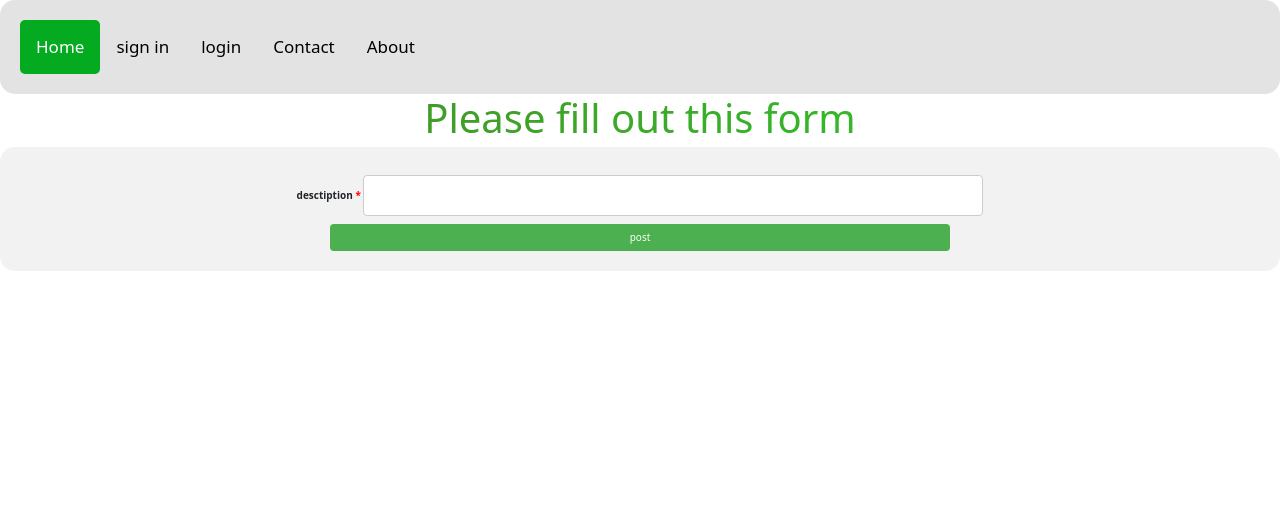
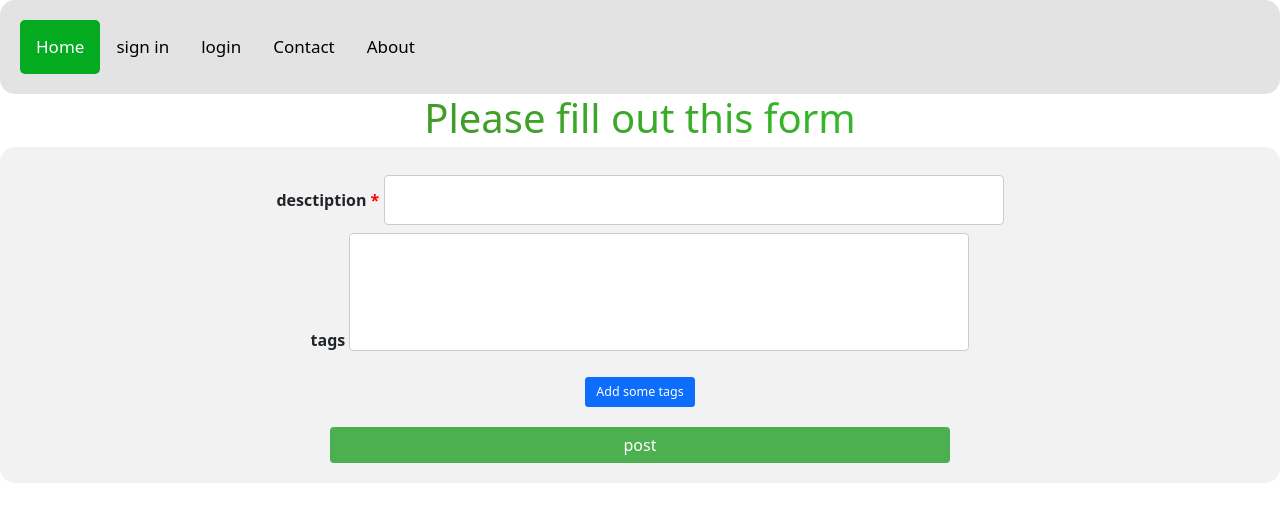
Before and after one commit to Aliasghar-Salimi/flask-web-project, a Flask app: page /create-post/ in a window 1280 px wide. Shown: the top 522 px of the page. Run offline with Flask 3, Linux system fonts and the light colour scheme; lists and menus that the app fills with data are empty; some libraries are stand-ins or nearby versions.

Commit message:
some cleanings and adding enter tag input as a select tag

```diff
--- a/project/templates/create_post.html
+++ b/project/templates/create_post.html
@@ -3,29 +3,24 @@
 <header>
     <h3>Please fill out this form</h3>
 </header>
-    <div>
-        {% if errors %}
-            {% for error in errors %}
-                <h3 class="error">{{ error }}</h3>
-            {% endfor %}
-        {% endif %}
+    <div class="fontsize">
         <form method="post" action="/create-post/">
+                <input type="hidden" id="post_id" name="post_id" value="">
                 <label for="desc" class="required">desctiption</label>
                 <input required type="text" id="desc" name="desc"><br>
 
-
-                <!-- <label for="last_name">last name</label>
-                <input type="text" id="last_name" name="last_name"><br> -->
-
-                <!-- <label for="gender">gender</label>
-                <select id="gender" name="gender">
-                    <option value="M">Male</option>
-                    <option value="F">Female</option>
-                </select><br> -->
-
-                <!-- <label for="birth_date">birth date</label>
-                <input type="date" id="birth_date" name="birth_date"><br> -->
-
+                <label for="tags">tags</label>
+                <select id="tags" name="tags" multiple>
+                    {% for tag in tags %}
+                        <option value="{{tag[1]}}">{{tag[1]}}</option>
+                    {% endfor %}
+                </select><br>
+                <div style="text-align: center;">
+                    <a href="/add-tag/"
+                      ><button type="button" class="btn btn-primary btn-lg">
+                        Add some tags
+                      </button></a>
+                  </div>
                 <input type="submit" value="post">
         </form>
     </div>
```
